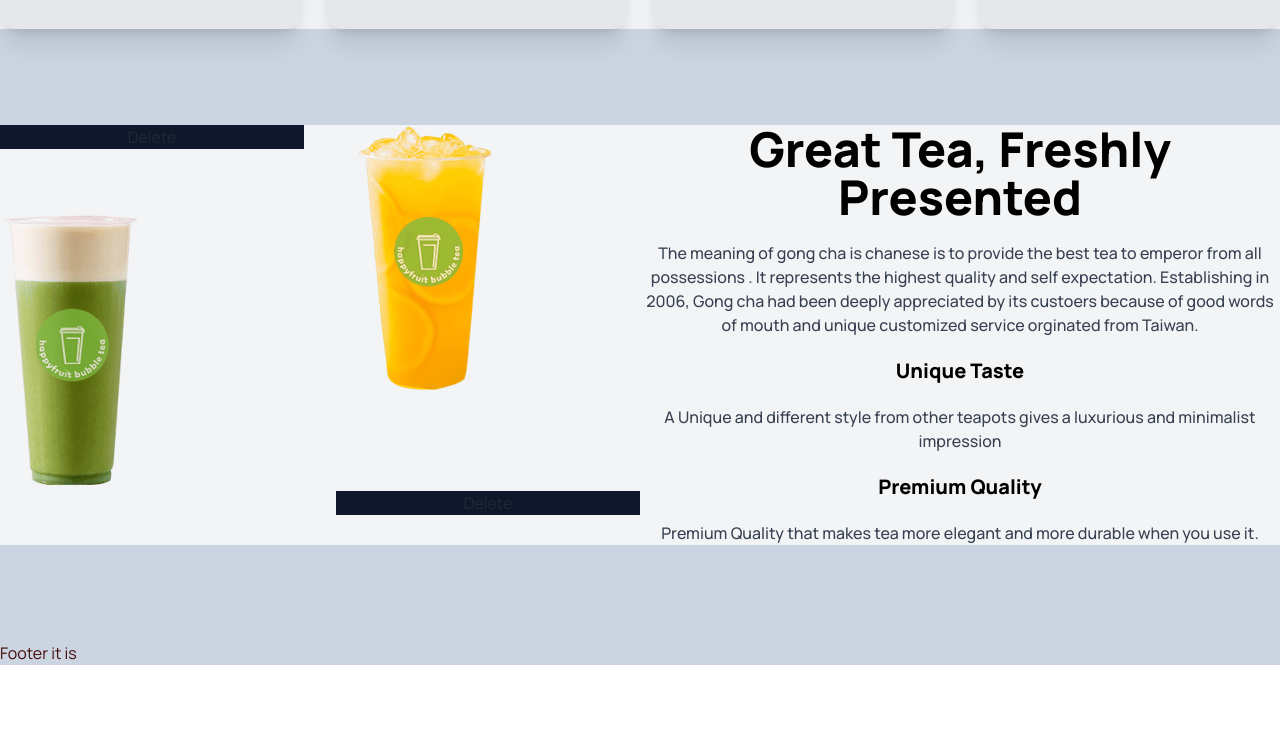
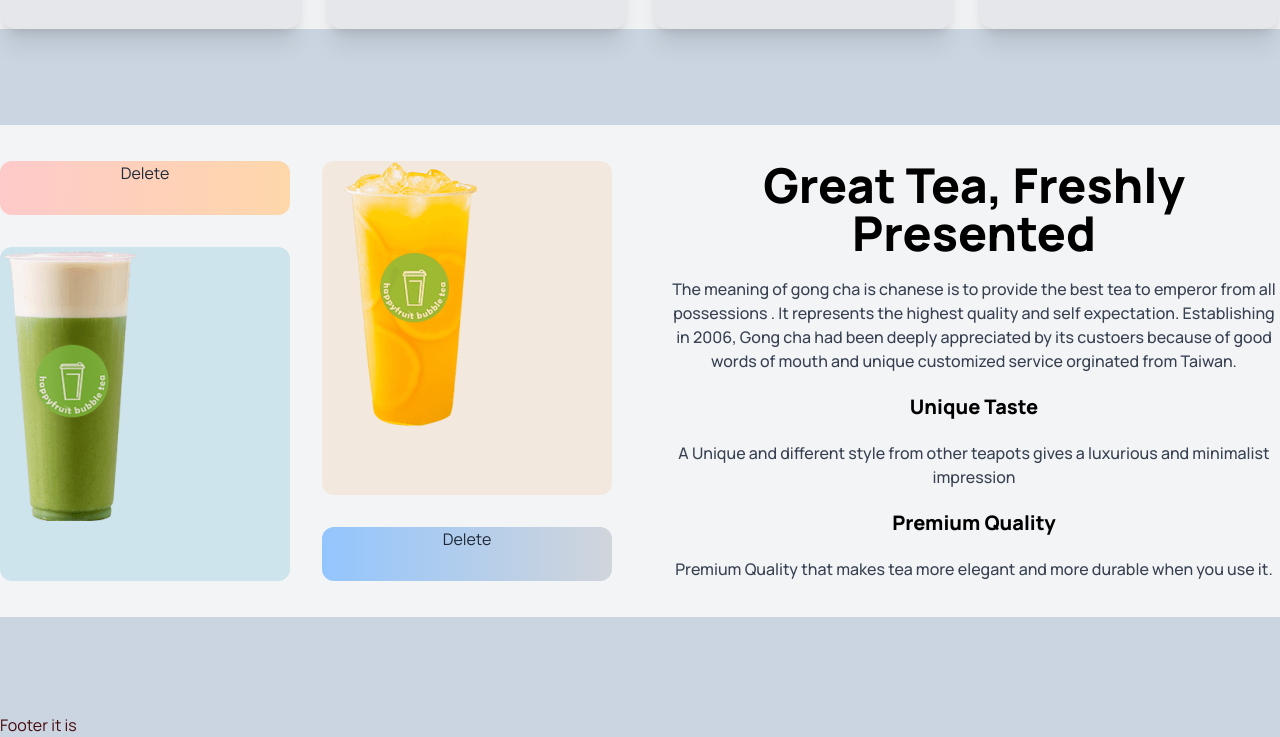
Before and after one commit to Engineer-Ashik/Rko-Tea-House, a plain HTML site: page index.html in a window 1280 px wide. Shown: the part 1584-2321 px from the top of the page. Before the commit the page ends 2249 px from the top, so only its background shows below. Drawn offline with nearby package versions, Linux system fonts and the light colour scheme.

Commit message:
complete the Great Tea section

```diff
--- a/index.html
+++ b/index.html
@@ -128,19 +128,22 @@
     </section>
 
     <!--Great Tea section-->
-    <section class="text-center bg-gray-100 my-24 flex flex-col lg:flex-row">
+    <section class="text-center bg-gray-100 my-24 flex flex-col lg:flex-row gap-14 py-9">
+
+
       <div class="grid gap-8 grid-cols-1 md: grid-cols-2 flex-1">
-        <div><p class="bg-slate-900">Delete</p></div>
-        <div class="row-span-2"><img src="/images/fresh-1.png"></div>
-        <div class="row-span-2"><img src="/images/fresh-2.png"></div>
-        <div><p class="bg-slate-900">Delete</p></div>
+        <div class="bg-slate-900 rounded-xl bg-gradient-to-r from-red-200 to-orange-200"><p>Delete</p></div>
+        <div class="row-span-2 rounded-xl bg-[#F3E8DD]"><img src="/images/fresh-1.png"></div>
+        <div class="row-span-2 rounded-xl bg-[#CDE4EC]"><img src="/images/fresh-2.png"></div>
+        <div class="bg-slate-900 rounded-xl bg-gradient-to-r from-blue-300 to-gray-300"><p>Delete</p></div>
       </div>
+
       <div class="space-y-5 flex-1">
-        <h3 class="text-black text-5xl font-extrabold mb-5">Great Tea, Freshly<br> Presented</h2>
+        <h3 class="text-black text-5xl font-extrabold">Great Tea, Freshly<br> Presented</h3>
         <p class="text-gray-700 font-medium text-base">The meaning of gong cha is chanese is to provide the best tea to emperor from all possessions . It represents the highest quality and self expectation. Establishing in 2006, Gong cha had been deeply appreciated by its custoers  because of good words of mouth and unique customized service orginated from Taiwan.</p>
-        <h3 class="text-black font-extrabold text-xl">Unique Taste</h5>
+        <h3 class="text-black font-extrabold text-xl">Unique Taste</h3>
         <p class="text-gray-700 font-medium text-base">A Unique and different style from other teapots gives a luxurious and minimalist impression</p>
-        <h3 class="text-black font-extrabold text-xl">Premium Quality</h5>
+        <h3 class="text-black font-extrabold text-xl">Premium Quality</h3>
         <p class="text-gray-700 font-medium text-base">Premium Quality that makes tea more elegant and more durable when you use it.</p>
       </div>
     </section>
```
